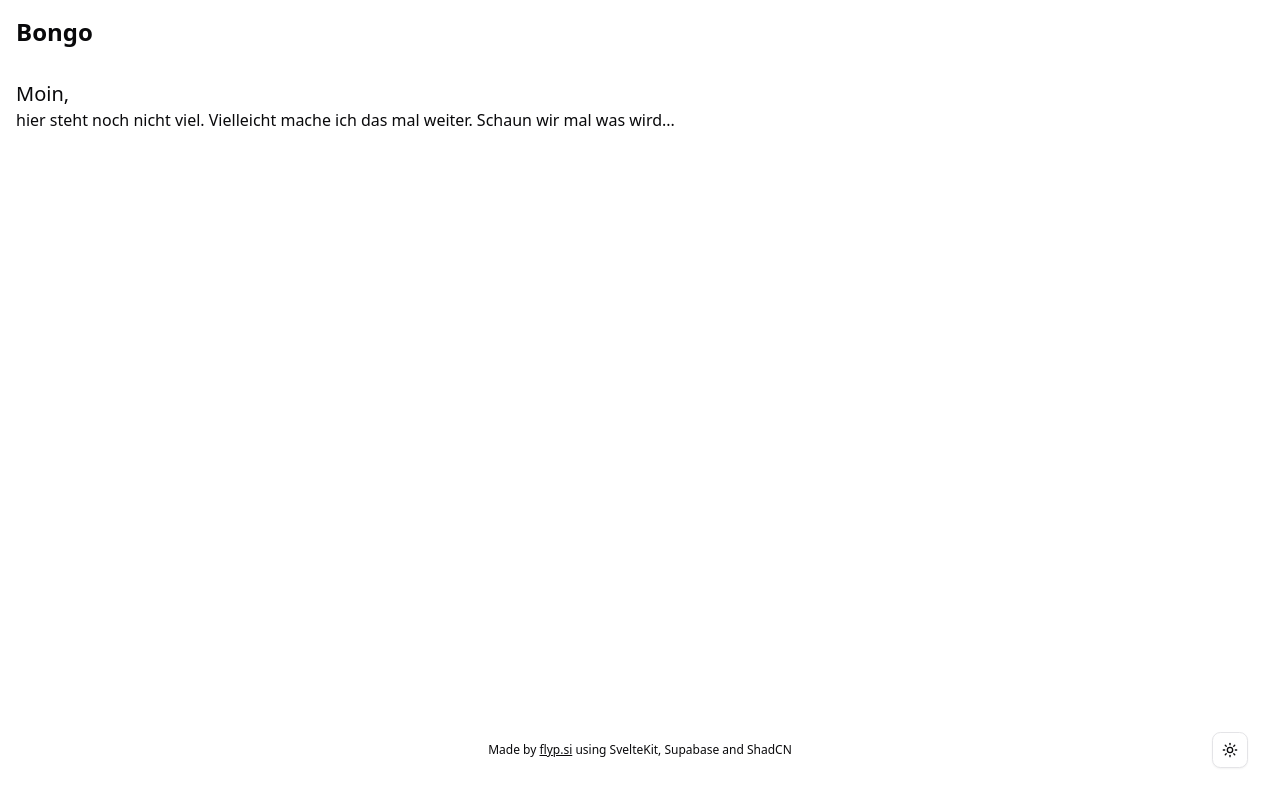
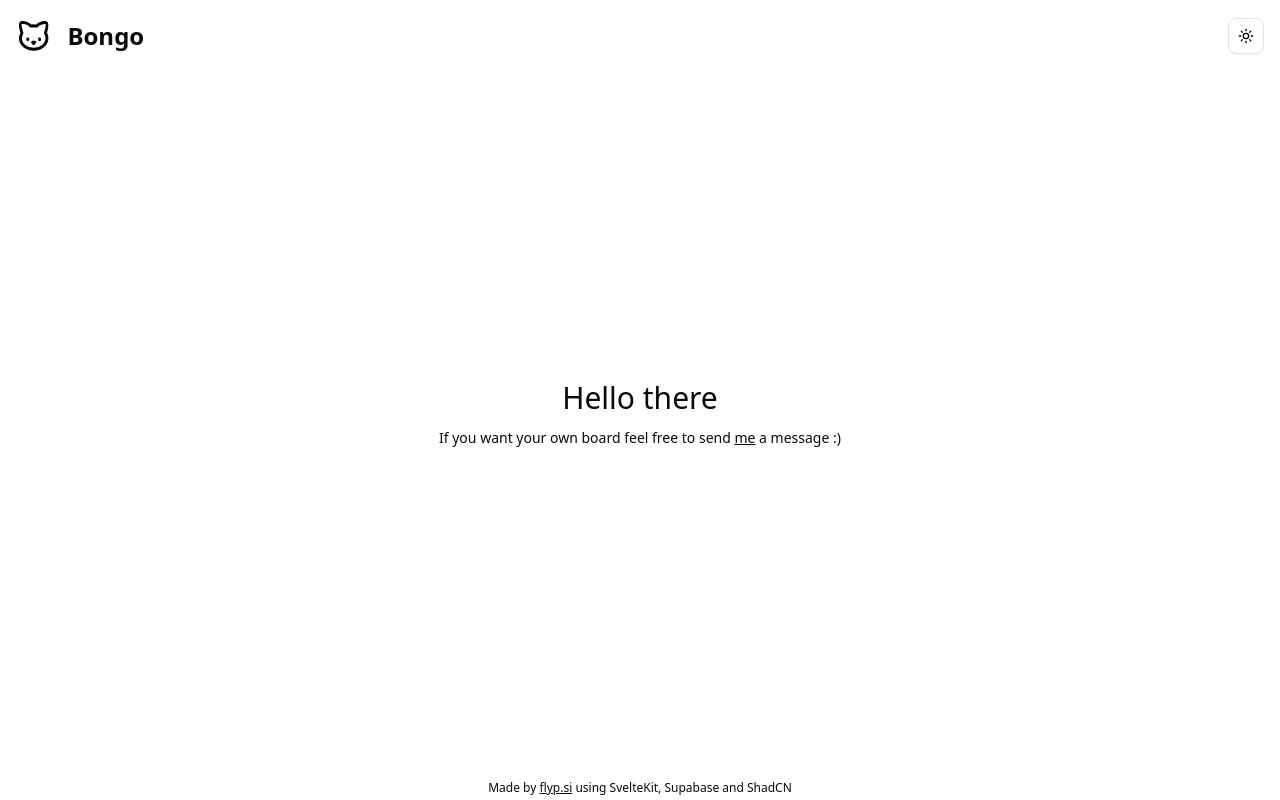
Before and after one commit to sonntag-philipp/bongo, a SvelteKit app: page / in a window 1280 px wide. Built offline with nearby package versions, Linux system fonts and the light colour scheme.

Commit message:
feat(ui): update layout and styling across multiple components
- Add cat icon to header and restructure layout
- Update dark mode toggle styling and positioning
- Redesign homepage content and board grid layout
- Fix transition class syntax in dark mode toggle

```diff
--- a/src/lib/components/dark-mode-toggle.svelte
+++ b/src/lib/components/dark-mode-toggle.svelte
@@ -8,10 +8,10 @@
 
 <Button onclick={toggleMode} variant="outline" size="icon">
 	<SunIcon
-		class="h-[1.2rem] w-[1.2rem] scale-100 rotate-0 !transition-all dark:scale-0 dark:-rotate-90"
+		class="h-[1.2rem] w-[1.2rem] scale-100 rotate-0 transition-all! dark:scale-0 dark:-rotate-90"
 	/>
 	<MoonIcon
-		class="absolute h-[1.2rem] w-[1.2rem] scale-0 rotate-90 !transition-all dark:scale-100 dark:rotate-0"
+		class="absolute h-[1.2rem] w-[1.2rem] scale-0 rotate-90 transition-all! dark:scale-100 dark:rotate-0"
 	/>
 	<span class="sr-only">Toggle theme</span>
 </Button>
--- a/src/routes/+layout.svelte
+++ b/src/routes/+layout.svelte
@@ -1,6 +1,7 @@
 <script lang="ts">
 	import favicon from '$lib/assets/favicon.svg';
 	import DarkModeToggle from '$lib/components/dark-mode-toggle.svelte';
+	import CatIcon from '@lucide/svelte/icons/cat';
 	import { ModeWatcher } from 'mode-watcher';
 	import '../app.css';
 
@@ -13,23 +14,25 @@
 
 <ModeWatcher />
 <div class="flex h-lvh flex-col">
-	<header class="p-4">
-		<h1 class="text-2xl font-bold">Bongo</h1>
+	<header>
+		<a class="flex items-center gap-4 p-4" href="/">
+			<CatIcon class="aspect-square h-10 w-10" />
+			<h1 class="text-2xl font-bold">Bongo</h1>
+
+			<span class="flex w-full justify-end">
+				<DarkModeToggle />
+			</span>
+		</a>
 	</header>
 	<main class="h-full p-4">
 		{@render children()}
 	</main>
-	<footer class="flex justify-evenly p-8">
-		<span class="w-full"></span>
+	<footer class="flex justify-center pt-6 pb-1">
 		<span class="flex w-full flex-col items-center justify-center text-xs">
 			<span>
 				Made by <a class="underline" href="https://flyp.si">flyp.si</a> using SvelteKit, Supabase and
 				ShadCN
 			</span>
 		</span>
-
-		<span class="flex w-full justify-end">
-			<DarkModeToggle />
-		</span>
 	</footer>
 </div>
--- a/src/routes/+page.svelte
+++ b/src/routes/+page.svelte
@@ -1,2 +1,7 @@
-<h1 class="text-xl">Moin,</h1>
-<p>hier steht noch nicht viel. Vielleicht mache ich das mal weiter. Schaun wir mal was wird...</p>
+<div class="flex h-full flex-col items-center justify-center gap-3">
+	<h1 class="text-3xl">Hello there</h1>
+	<h1 class="text-sm font-light">
+		If you want your own board feel free to send <a class="underline" href="https://flyp.si">me</a> a
+		message :)
+	</h1>
+</div>
--- a/src/routes/board/[boardId]/+page.svelte
+++ b/src/routes/board/[boardId]/+page.svelte
@@ -2,9 +2,6 @@
 	import GameToggle from '$lib/components/game-toggle.svelte';
 
 	let { data } = $props();
-
-	// Calculate the number of columns and rows
-	let gridSize = Math.ceil(Math.sqrt(data.presetItems.length));
 </script>
 
 <div class="flex h-full w-full items-center justify-center">
@@ -19,7 +16,7 @@
 				</div>
 				<div
 					class="grid aspect-square gap-2"
-					style={`grid-template-columns: repeat(${gridSize}, 1fr); grid-template-rows: repeat(${gridSize}, 1fr);`}
+					style={`grid-template-columns: repeat(5, 1fr); grid-template-rows: repeat(5, 1fr);`}
 				>
 					{#each data.presetItems as presetItem}
 						<GameToggle description={presetItem.description} name={presetItem.name} />
```
